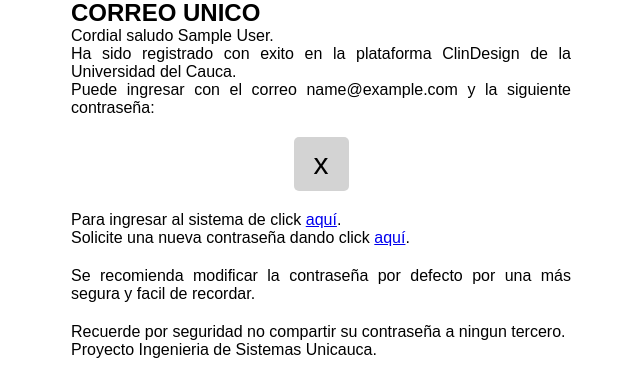
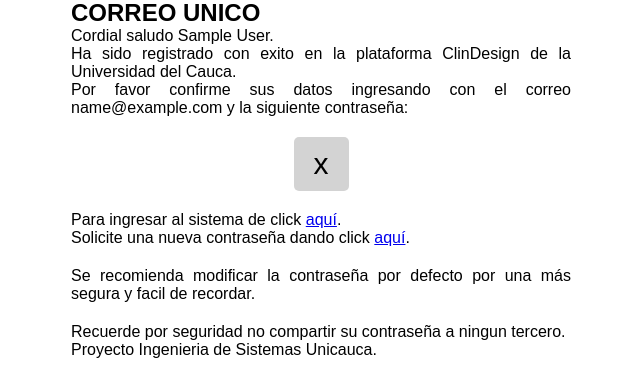
Before and after one commit to kabutoblanco/salud_backend, a Django app: template users_app/templates/new_user.html in a window 1280 px wide. Shown: the part 451-827 px from the top of the page, without its empty margins (319-959 px from the left). Run offline with Django 3.2, Linux system fonts and the light colour scheme; the template is opened without the code that fills it: most values are stand-ins (such as "Sample title", 1, 10 or a date in 2020); some web fonts are replaced.

Commit message:
correcciones

```diff
--- a/studies_app/views.py
+++ b/studies_app/views.py
@@ -327,6 +327,6 @@ class CrudMeStudiesAPI(APIView):
     def get(self, request, email_instance, format=None):
         instances = StudyUsers.objects.filter(user_id__email=email_instance).values(
             "study_id", "study_id__title_little", "study_id__status", "study_id__date_reg", "study_id__date_reg", "date_maxAccess",
-            "is_studyTest", "type_study", "num_participants", "trazability", "double_in", "control_double", "autonum", "is_random", "blind_study", "filter_access", "is_criterInclusion", "data_participant", "is_habeasdata", "participant_id")
+            "study_id__is_studyTest", "study_id__type_study", "study_id__num_participants", "study_id__trazability", "study_id__double_in", "study_id__control_double", "study_id__autonum", "study_id__is_random", "study_id__blind_study", "study_id__filter_access", "study_id__is_criterInclusion", "study_id__data_participant", "study_id__is_habeasdata", "study_id__participant_id")
         instances=json.dumps(list(instances), cls=DjangoJSONEncoder)
         return HttpResponse(content=instances, status=HTTP_200_OK, content_type="application/json")
--- a/users_app/templates/new_user.html
+++ b/users_app/templates/new_user.html
@@ -71,7 +71,7 @@
                 <p style="padding: 0 0 20px 0; color: black;">
                     Cordial saludo <span style="text-transform: capitalize;">{{first_name}} {{last_name}}</span>. <br>
                     Ha sido registrado con exito en la plataforma ClinDesign de la Universidad del Cauca. <br>
-                    Puede ingresar con el correo {{email}} y la siguiente contraseña:
+                    Por favor confirme sus datos ingresando con el correo {{email}} y la siguiente contraseña:
                 </p>
                 <div style="padding-bottom: 20px;margin: 0 auto;width: max-content;">
                     <div style="text-decoration: none;
```
